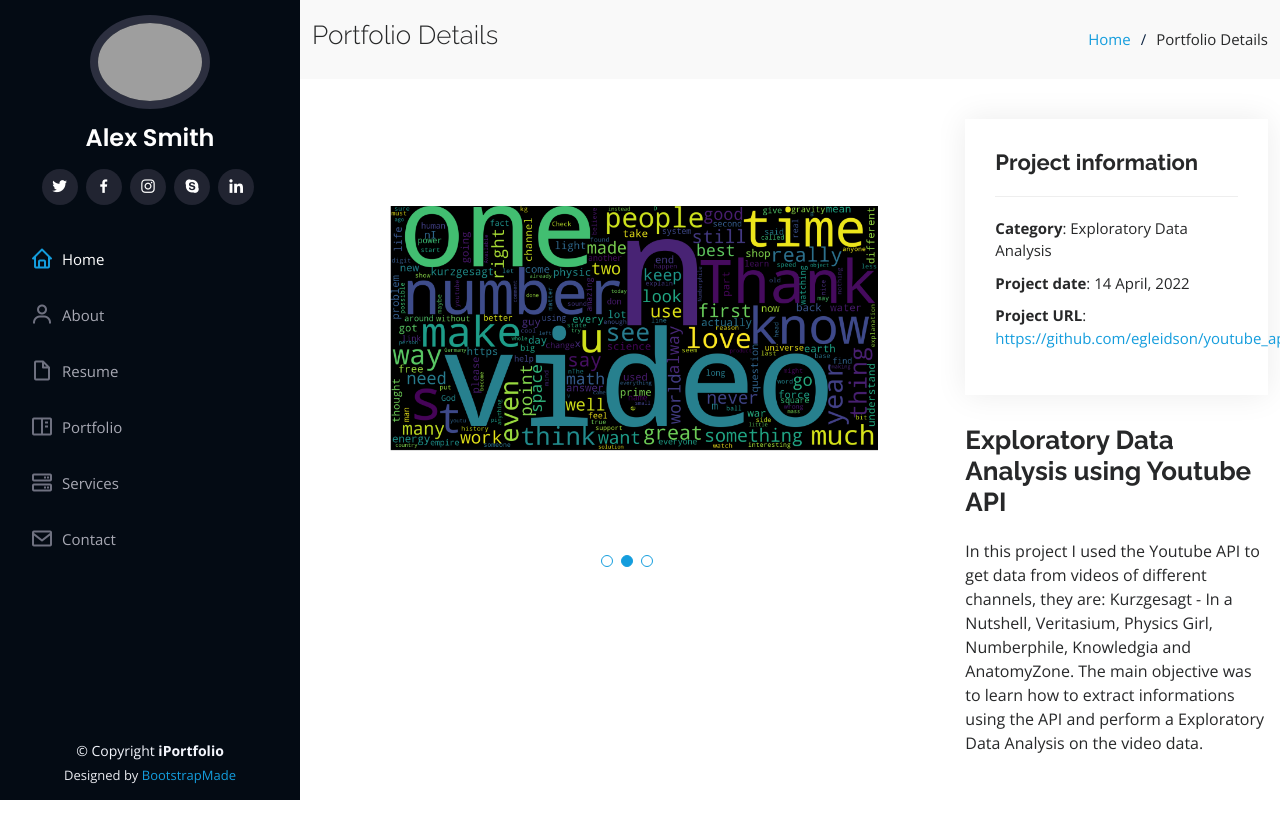
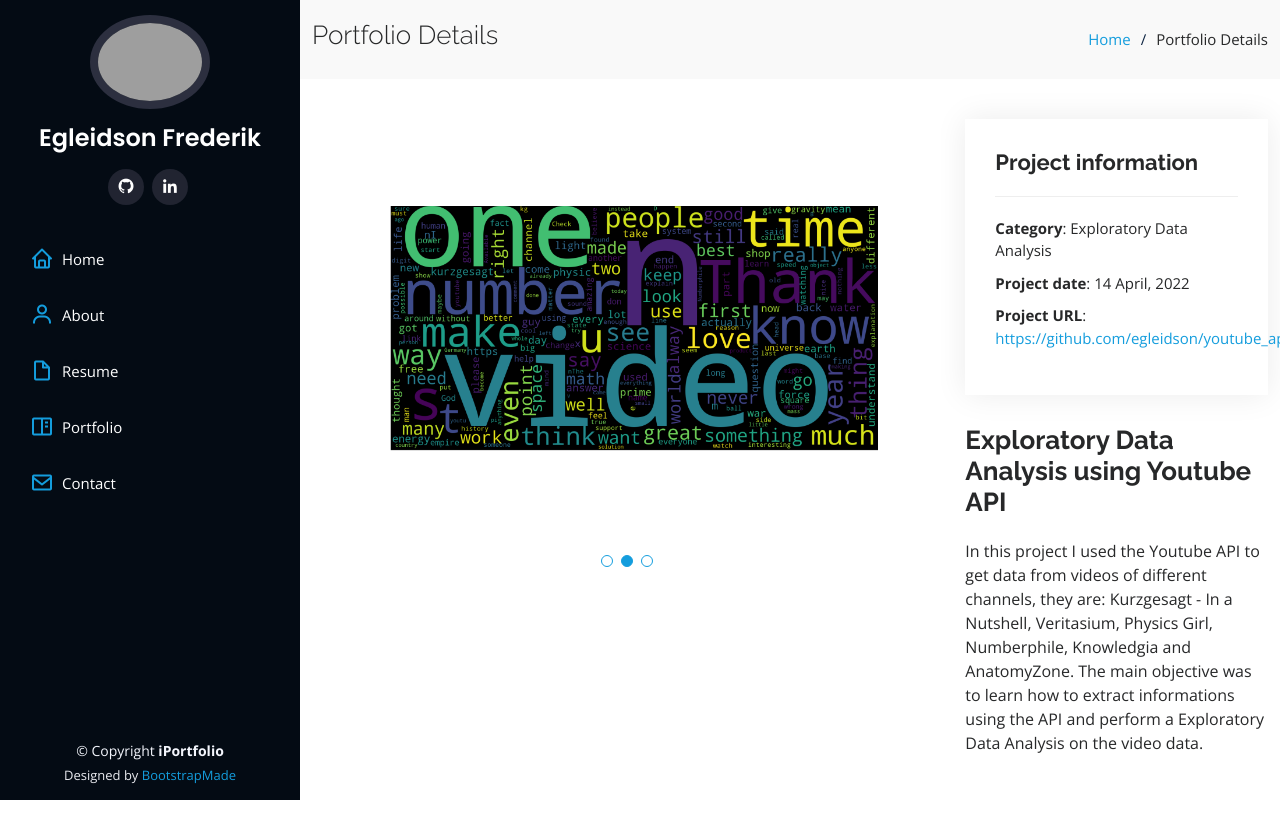
Before and after one commit to egleidson/egleidson.github.io, a plain HTML site: page portfolio-details.html in a window 1280 px wide. Drawn offline with nearby package versions, Linux system fonts and the light colour scheme; grey boxes are pictures that could not be loaded.

Commit message:
portfolio-details changed

```diff
--- a/portfolio-details.html
+++ b/portfolio-details.html
@@ -46,24 +46,20 @@
 
       <div class="profile">
         <img src="assets/img/profile-img.jpg" alt="" class="img-fluid rounded-circle">
-        <h1 class="text-light"><a href="index.html">Alex Smith</a></h1>
+        <h1 class="text-light"><a href="index.html">Egleidson Frederik</a></h1>
         <div class="social-links mt-3 text-center">
-          <a href="#" class="twitter"><i class="bx bxl-twitter"></i></a>
-          <a href="#" class="facebook"><i class="bx bxl-facebook"></i></a>
-          <a href="#" class="instagram"><i class="bx bxl-instagram"></i></a>
-          <a href="#" class="google-plus"><i class="bx bxl-skype"></i></a>
-          <a href="#" class="linkedin"><i class="bx bxl-linkedin"></i></a>
+          <a href="https://github.com/egleidson" class="github"><i class="bx bxl-github"></i></a>
+          <a href="https://www.linkedin.com/in/egleidson-gomes-688ab230/" class="linkedin"><i class="bx bxl-linkedin"></i></a>
         </div>
       </div>
 
       <nav id="navbar" class="nav-menu navbar">
         <ul>
           <li><a href="#hero" class="nav-link scrollto active"><i class="bx bx-home"></i> <span>Home</span></a></li>
-          <li><a href="#about" class="nav-link scrollto"><i class="bx bx-user"></i> <span>About</span></a></li>
-          <li><a href="#resume" class="nav-link scrollto"><i class="bx bx-file-blank"></i> <span>Resume</span></a></li>
-          <li><a href="#portfolio" class="nav-link scrollto"><i class="bx bx-book-content"></i> <span>Portfolio</span></a></li>
-          <li><a href="#services" class="nav-link scrollto"><i class="bx bx-server"></i> <span>Services</span></a></li>
-          <li><a href="#contact" class="nav-link scrollto"><i class="bx bx-envelope"></i> <span>Contact</span></a></li>
+          <li><a href="#about" class="nav-link scrollto active"><i class="bx bx-user"></i> <span>About</span></a></li>
+          <li><a href="#resume" class="nav-link scrollto active"><i class="bx bx-file-blank"></i> <span>Resume</span></a></li>
+          <li><a href="#portfolio" class="nav-link scrollto active"><i class="bx bx-book-content"></i> <span>Portfolio</span></a></li>
+          <li><a href="#contact" class="nav-link scrollto active"><i class="bx bx-envelope"></i> <span>Contact</span></a></li>
         </ul>
       </nav><!-- .nav-menu -->
     </div>
```
